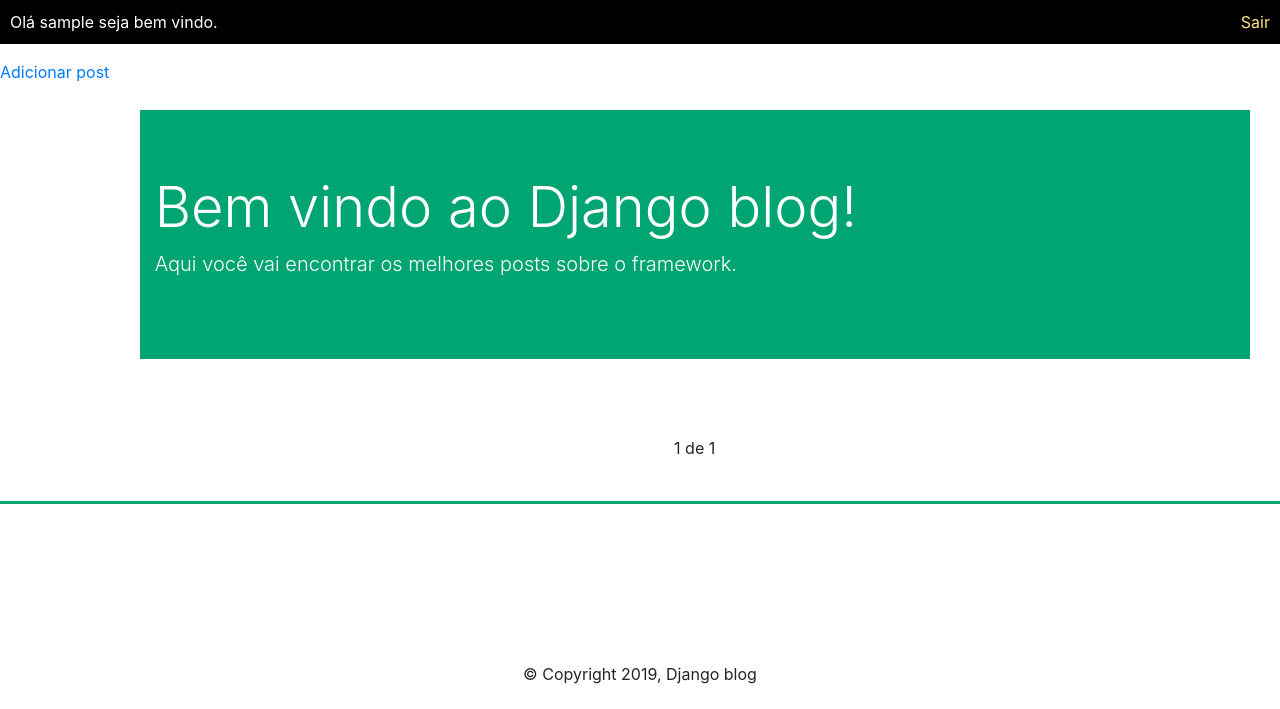
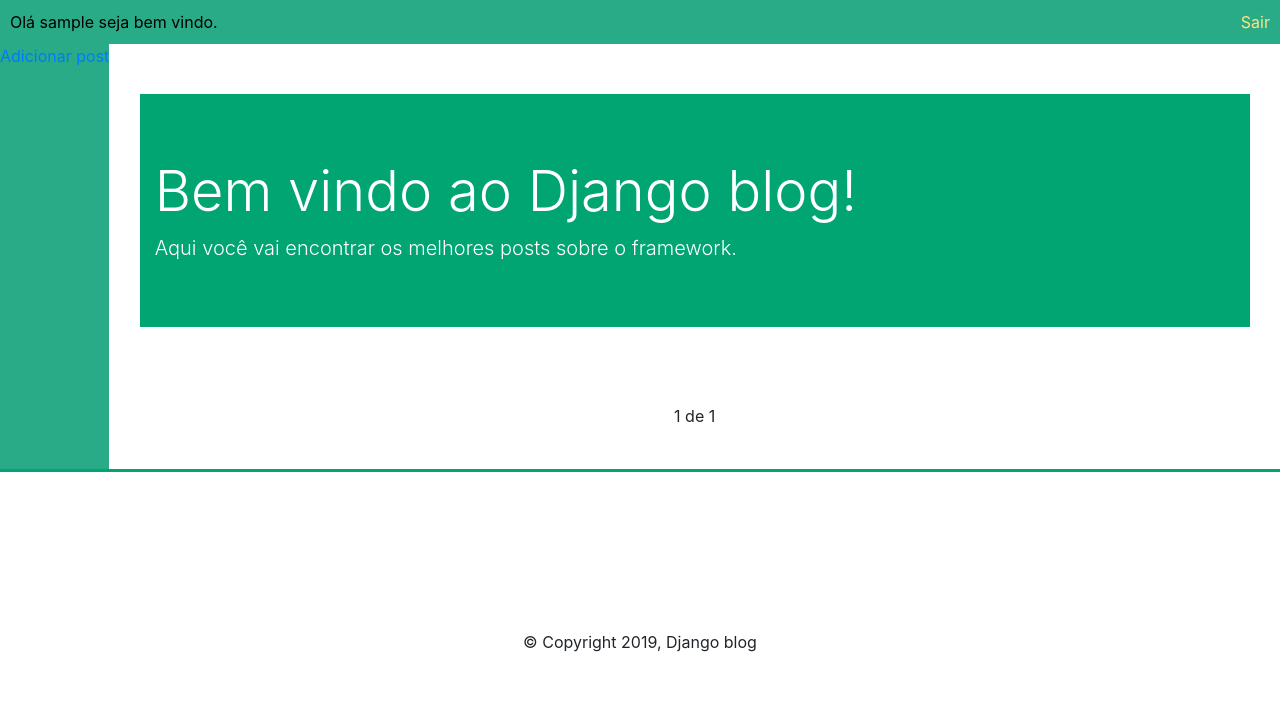
Before and after one commit to Arthur994/Django, a Django app: page / in a window 1280 px wide. Shown: the part 56-765 px from the top of the page. Run offline with Django 3.2, Linux system fonts and the light colour scheme; the visitor is signed in with stand-in values (Sample User, id 1); data that the repository does not hold is empty; some libraries are stand-ins or nearby versions.

Commit message:
mudanças visuais base

```diff
--- a/blog/static/css/styles.css
+++ b/blog/static/css/styles.css
@@ -68,8 +68,8 @@
 }
 
 .logged-in-p {
-	background-color: #000;
-	color: #FFF;
+	background-color: #29AB87;
+	color: #000;
 	padding: 10px;
 	width: 100%;
 }
@@ -115,3 +115,9 @@ footer .copy {
     width: 100%;
     text-align: center;
 }
+
+p {
+    margin-top: 0;
+    margin-bottom: 0;
+    /* margin-bottom: 1rem; */
+}
--- a/blog/templates/blog/base.html
+++ b/blog/templates/blog/base.html
@@ -45,7 +45,7 @@
       Olá {{ user.username }} seja bem vindo.
       <span class="sair"><a href="{% url 'logout' %}">Sair</a></span>
     </p>
-     <div class="submenu-auth">
+     <div class="submenu-auth" style="background: #29AB87";>
         <span><a href="{% url 'blog:post_create' %}">Adicionar post</a></span>
     </div>
     {% endif %}
```
